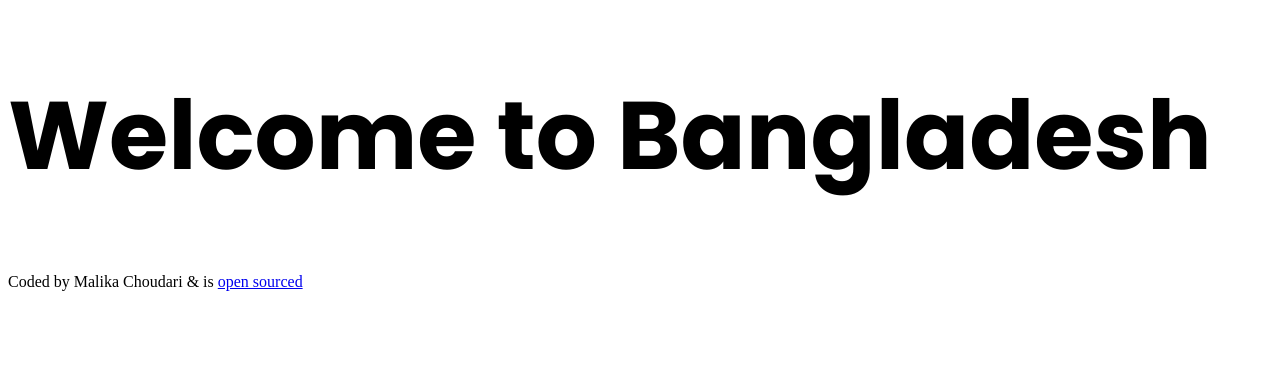
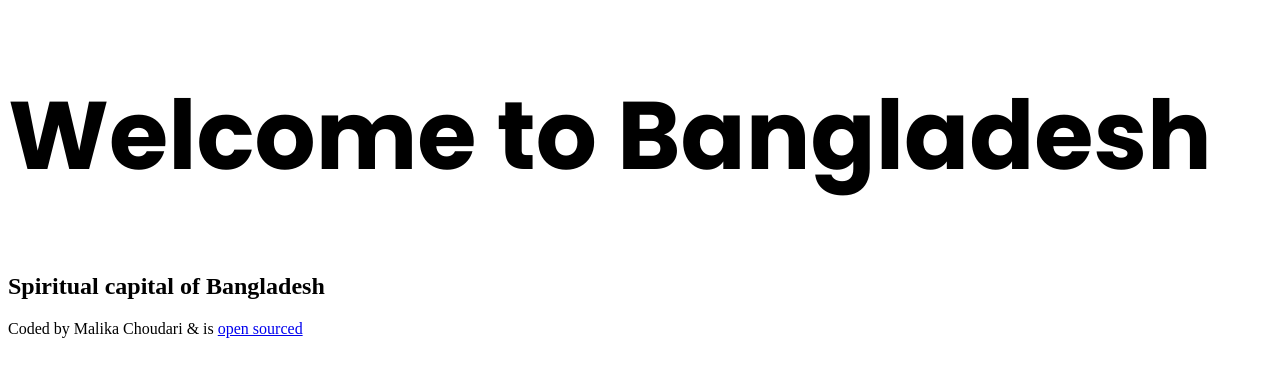
Before and after one commit to MalikaChoudari2/bangladesh-travel-project, a plain HTML site: page index.html in a window 1280 px wide. Drawn offline with Linux system fonts and the light colour scheme.

Commit message:
Added subtitle to the homepage of website

```diff
--- a/index.html
+++ b/index.html
@@ -14,7 +14,7 @@
   </head>
   <body>
     <h1>Welcome to Bangladesh</h1>
-
+    <h2>Spiritual capital of Bangladesh</h2>
     <footer>
       Coded by Malika Choudari & is
       <a
```
